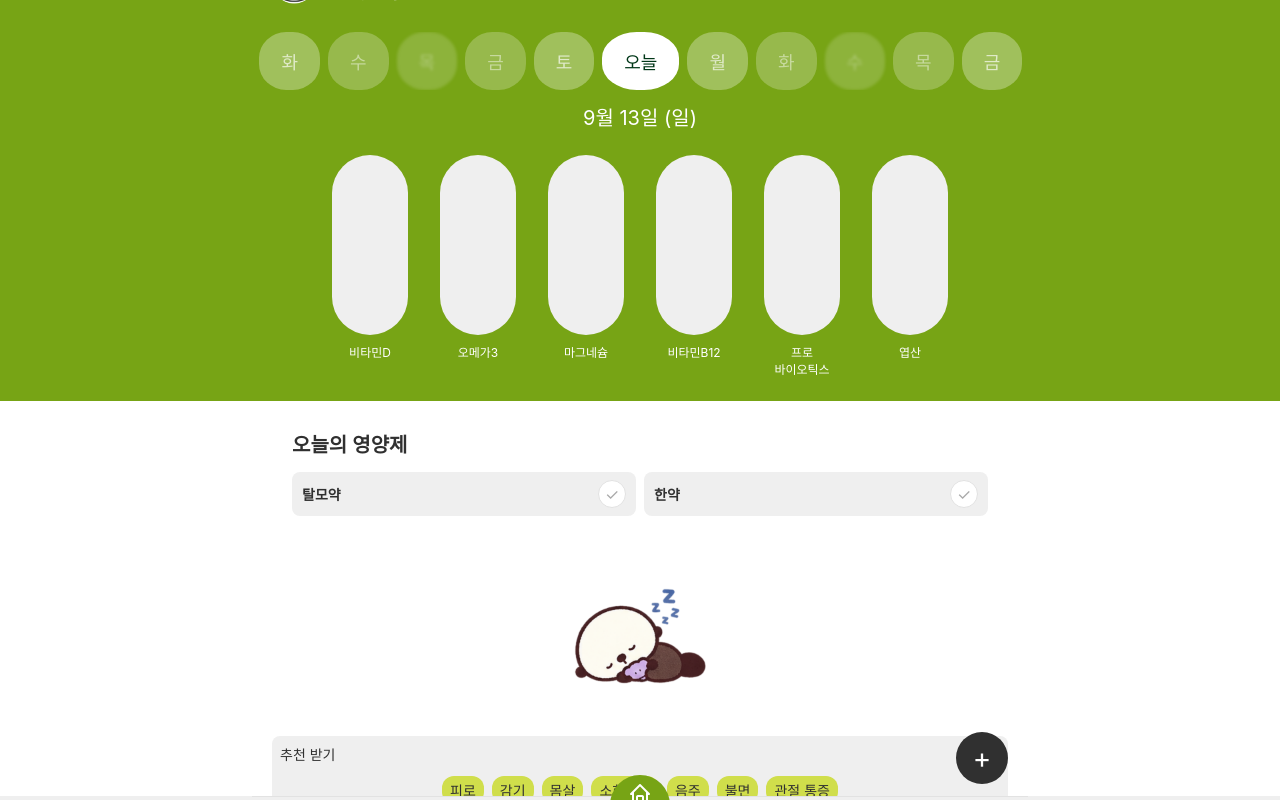
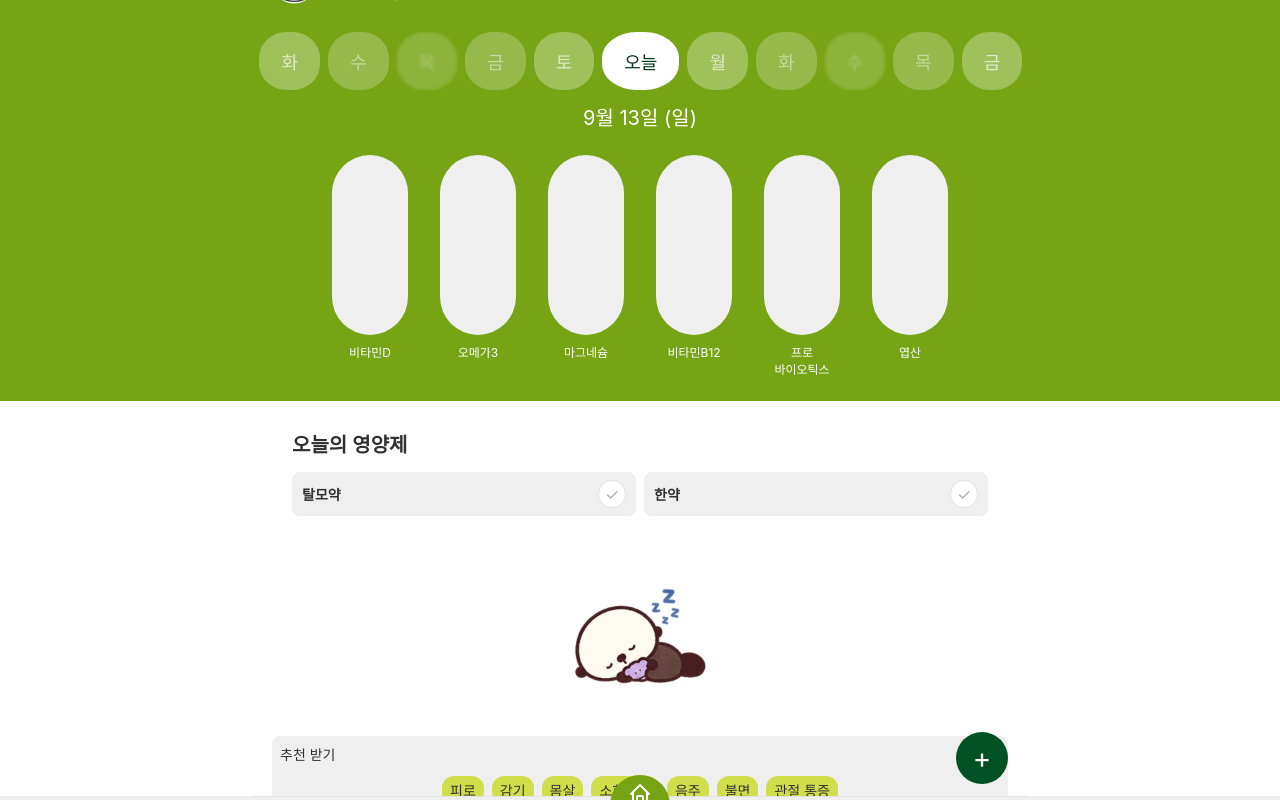
Before and after one commit to eysj97/kimkwangsuhealthylife, a website: page index.html in a window 1280 px wide. Drawn offline with Linux system fonts and the light colour scheme; a web font is replaced by a local one.

Commit message:
Change FAB button color to the point color

```diff
--- a/style.css
+++ b/style.css
@@ -1533,7 +1533,7 @@ label.menu {
     width: 52px;
     height: 52px;
     border-radius: 50%;
-    background: var(--text);
+    background: var(--primary-mid);
     color: #fff;
     font-size: 26px;
     border: none;
```
